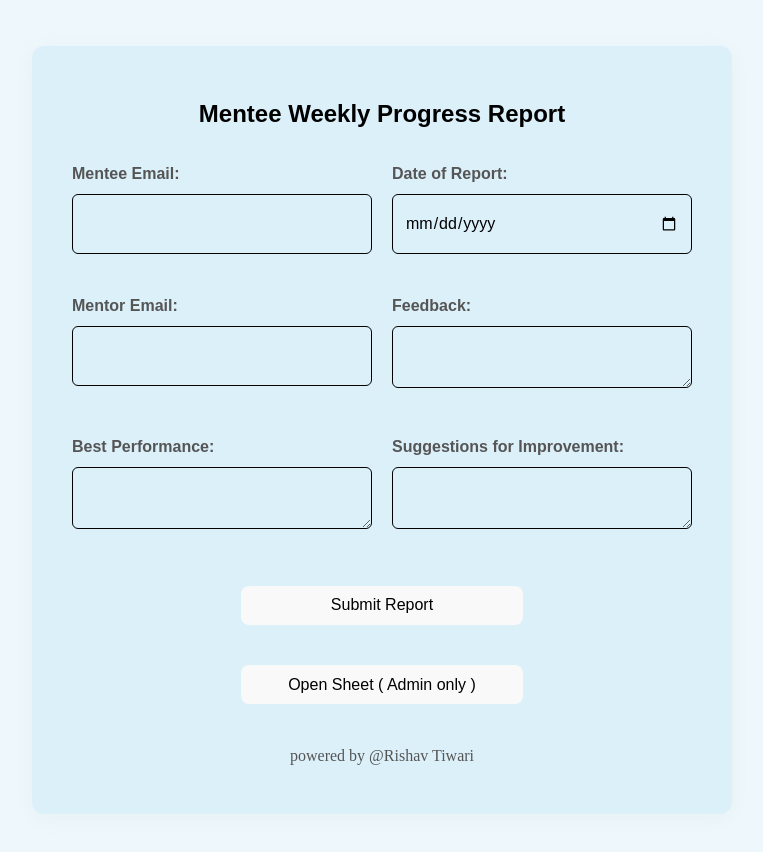
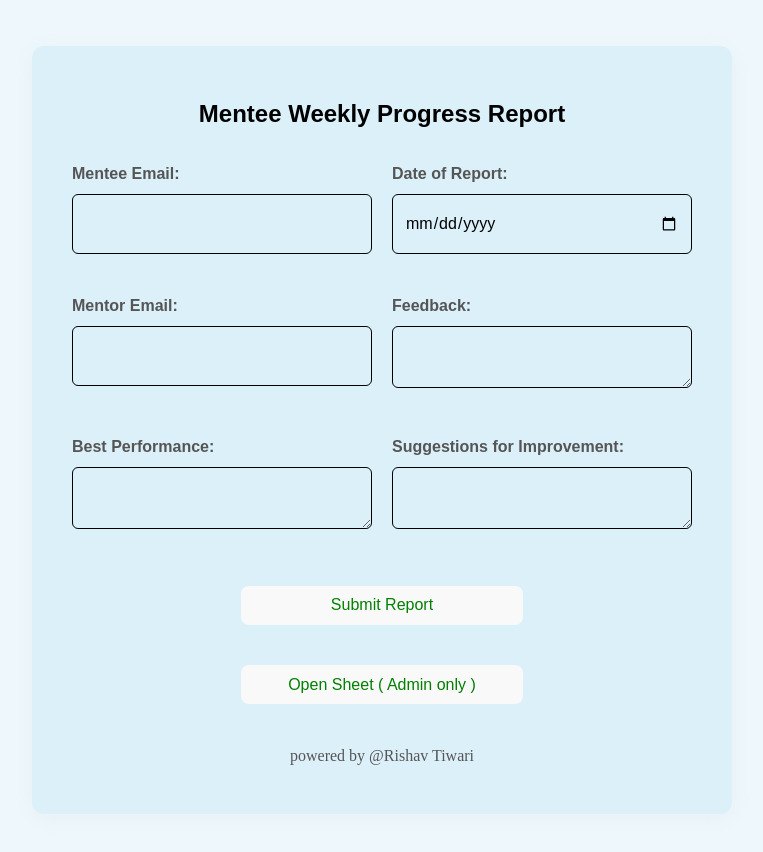
Before and after one commit to rishavtiwari22/mentor-feedback, a React (Vite) app: page / in a window 1280 px wide. Shown: the top 852 px of the page, without its empty margins (258-1021 px from the left). Built offline with nearby package versions, Linux system fonts and the light colour scheme.

Commit message:
Update MentorReportForm.css

```diff
--- a/src/MentorReportForm.css
+++ b/src/MentorReportForm.css
@@ -93,11 +93,12 @@ textarea:focus {
 
 
 button {
-  background-color: green;
-  color: black;
+  background-color: white;
+  color: green;
   border: none;
   padding: 12px 0px 0px 20px;
   border-radius: 6px;
+  border-color: #66FF99;
   cursor: pointer;
   font-size: 16px;
   font-family: 'Montserrat', Arial, sans-serif;
@@ -119,7 +120,8 @@ button {
 
 
 button:hover {
-  background-color: green; /* Darker blue on hover */
+  background-color: #66FF99;
+  color: black;
 }
 
 .error {
```
